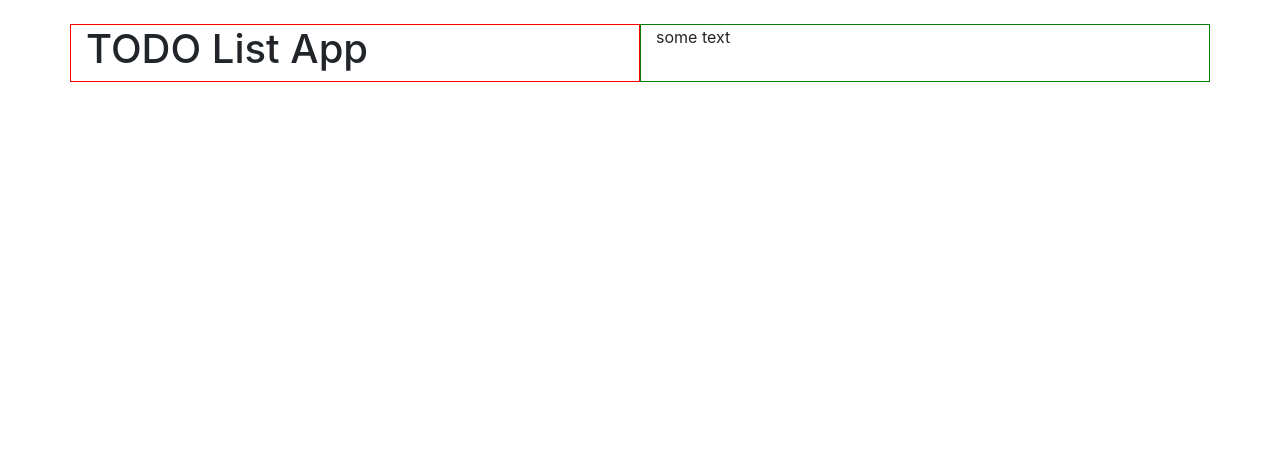
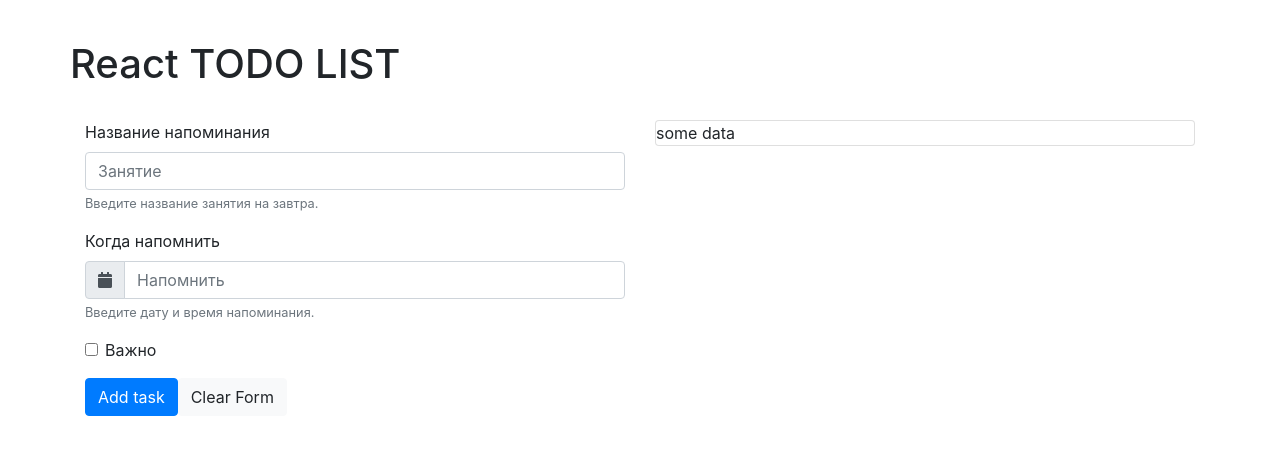
Before and after one commit to cargando/react_todo, a React (Create React App) app: page / in a window 1280 px wide. Shown: the top 454 px of the page. Built offline with nearby package versions, Linux system fonts and the light colour scheme.

Commit message:
update App.js (основная форма)

```diff
--- a/package.json
+++ b/package.json
@@ -3,6 +3,7 @@
   "version": "0.1.0",
   "private": true,
   "dependencies": {
+    "prop-types": "^15.6.2",
     "react": "^16.6.3",
     "react-dom": "^16.6.3",
     "react-scripts": "2.1.1"
--- a/src/App.js
+++ b/src/App.js
@@ -1,30 +1,83 @@
 import React, { Component } from 'react';
-import logo from './logo.svg';
-import './App.css';
 
 class App extends Component {
   render() {
   	const classForApp = 'ddd';
 
     return (
-      <div className={ classForApp + 'App' }>
-	      <br />
-        <div className='container'>
-	        <div className='row'>
-		        <div className='col-md-6' style={ { border: '1px solid red'} }>
-			        <h1>TODO List App</h1>
+	    <React.Fragment>
+		    <div className='container' style={ { marginTop: '40px' } }>
+			    <div className='row'>
+				    <h1>React TODO LIST</h1>
+			    </div>
+			    <br />
+			    <div className='row'>
+				    <div className='col-md-6'>
+					    <form id='form1' action=''>
 
-		        </div>
-		        <div className='col-md-6' style={ { border: '1px solid green'} }>
+						    <div className='form-group'>
+							    <label htmlFor='taskData'>Название напоминания</label>
+							    <input
+								    type='text'
+								    className='form-control'
+								    id='taskData'
+								    aria-describedby='taskDataHelp'
+								    placeholder='Занятие'
+							    />
+							    <small id='taskDataHelp' className='form-text text-muted'>Введите название занятия на завтра.</small>
+						    </div>
 
-			        some text
-		        </div>
-	        </div>
+						    <div className='form-group'>
+							    <label htmlFor='reminderData'>Когда напомнить</label>
+							    <div className='input-group'>
+								    <div onClick={ null } className='input-group-prepend'>
+								      <span
+									      style={ {cursor: 'pointer !important' } }
+									      className='input-group-text'
+									      id='calendarOpener'
+								      >
+									      <i className='fa fa-calendar'></i>
+								      </span>
+								    </div>
+								    <input
+									    type='text'
+									    className='form-control'
+									    id='reminderData'
+									    aria-describedby='reminderDataHelp'
+									    placeholder='Напомнить'
+								    />
+							    </div>
+							    <small id='reminderDataHelp' className='form-text text-muted'>Введите дату и время напоминания.
+							    </small>
+						    </div>
 
-        </div>
-      </div>
+						    <div className='form-group form-check'>
+							    <input
+								    type='checkbox'
+								    className='form-check-input'
+								    id='Check1'
+								    value='some data' />
+							    <label className='form-check-label' htmlFor='exampleCheck1'>Важно</label>
+						    </div>
+
+						    <button type='button' className='btn btn-primary' onClick={ null }>Add task</button>
+						    <button type='button' className='btn btn-light' onClick={ null }>Clear Form</button>
+
+					    </form>
+				    </div>
+				    <div className='col-md-6'>
+				      <div className='card' style={ { width: '100%' } }>
+					      some data
+				      </div>
+
+				    </div>
+				    { /* <TasksList listHeader='Список дел на завтра:' /> */ }
+			    </div>
+		    </div>
+
+	    </React.Fragment>
     );
   }
 }
-
+// sdfsdf
 export default App;
```
Also changed, not shown: 1 other file (tests, documents, lock files or other folders).
